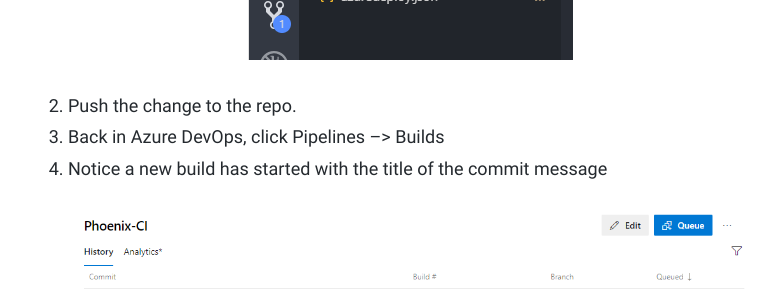
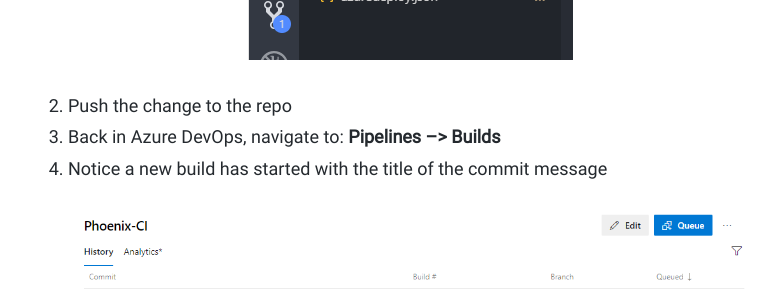
Before and after one commit to caseymullineaux/caseymullineaux.github.io, a Jekyll site: the page built from _posts/azure-devops/2019-03-02-azure-devops-part-3.md, in a window 1280 px wide and 900 px high, scrolled down 12129 px. Shown: the part 165-460 px from the top of the window, without its empty margins (248-1031 px from the left). Built offline with Jekyll 4.4.1, drawn with Linux system fonts in a browser that asks for light colours; nearby versions of some CDN libraries; comment, search, counter and statistics services are not loaded; a style sheet for code colours, icons or effects is not loaded; some of the changed text lies outside the part shown.

Commit message:
minor changes

````diff
--- a/_posts/azure-devops/2019-03-02-azure-devops-part-3.md
+++ b/_posts/azure-devops/2019-03-02-azure-devops-part-3.md
@@ -173,7 +173,7 @@ A build **trigger** is a condition that is met in order to automatically start a
 
 In order to create a build automatically whenever our source code changes, we'll need to configure a CI trigger on the build we just created.
 
-1. Navigate to: Pipelines --> Builds
+1. Navigate to: **Pipelines --> Builds**
 2. Select the build, and click **Edit**
 3. Click the **Triggers** tab
 4. Under `Continuous Integration` click the **Enable continuous integration** checkbox
@@ -215,8 +215,8 @@ Now lets try it out.
 ```
 2. Commit the change with a commit message.
 ![image12](/images/posts/azure-devops/part3/part3-image12.png)
-3. Push the change to the repo.
-4. Back in Azure DevOps, click Pipelines --> Builds
+3. Push the change to the repo
+4. Back in Azure DevOps, navigate to: **Pipelines --> Builds**
 5. Notice a new build has started with the title of the commit message
 ![image13](/images/posts/azure-devops/part3/part3-image13.png)
 
````
